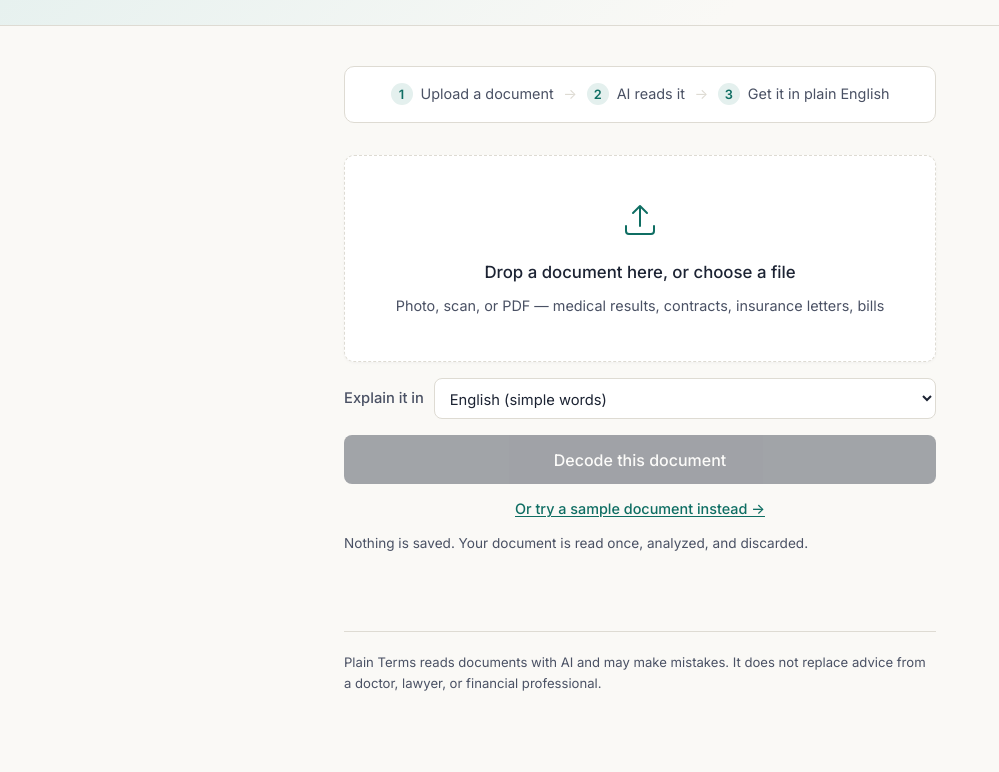
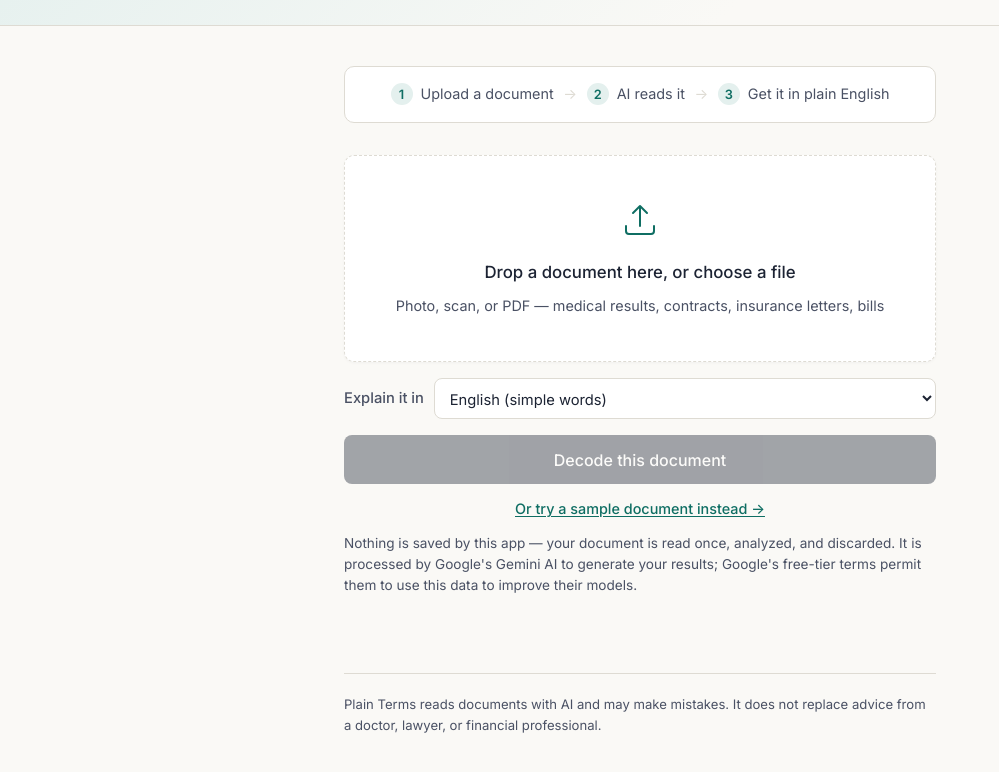
Before and after one commit to manofwhitebrown/hackathon, a website: page index.html in a window 1280 px wide. Shown: the part 106-878 px from the top of the page, without its empty margins (0-999 px from the left). Drawn offline with Linux system fonts and the light colour scheme.

Commit message:
Update index.html

```diff
--- a/index.html
+++ b/index.html
@@ -76,7 +76,7 @@
 
       <button type="button" id="sample-button" class="text-button">Or try a sample document instead →</button>
 
-      <p class="privacy-note">Nothing is saved. Your document is read once, analyzed, and discarded.</p>
+      <p class="privacy-note">Nothing is saved by this app — your document is read once, analyzed, and discarded. It is processed by Google's Gemini AI to generate your results; Google's free-tier terms permit them to use this data to improve their models.</p>
     </section>
 
     <section id="status-section" class="status" hidden aria-live="polite">
```
